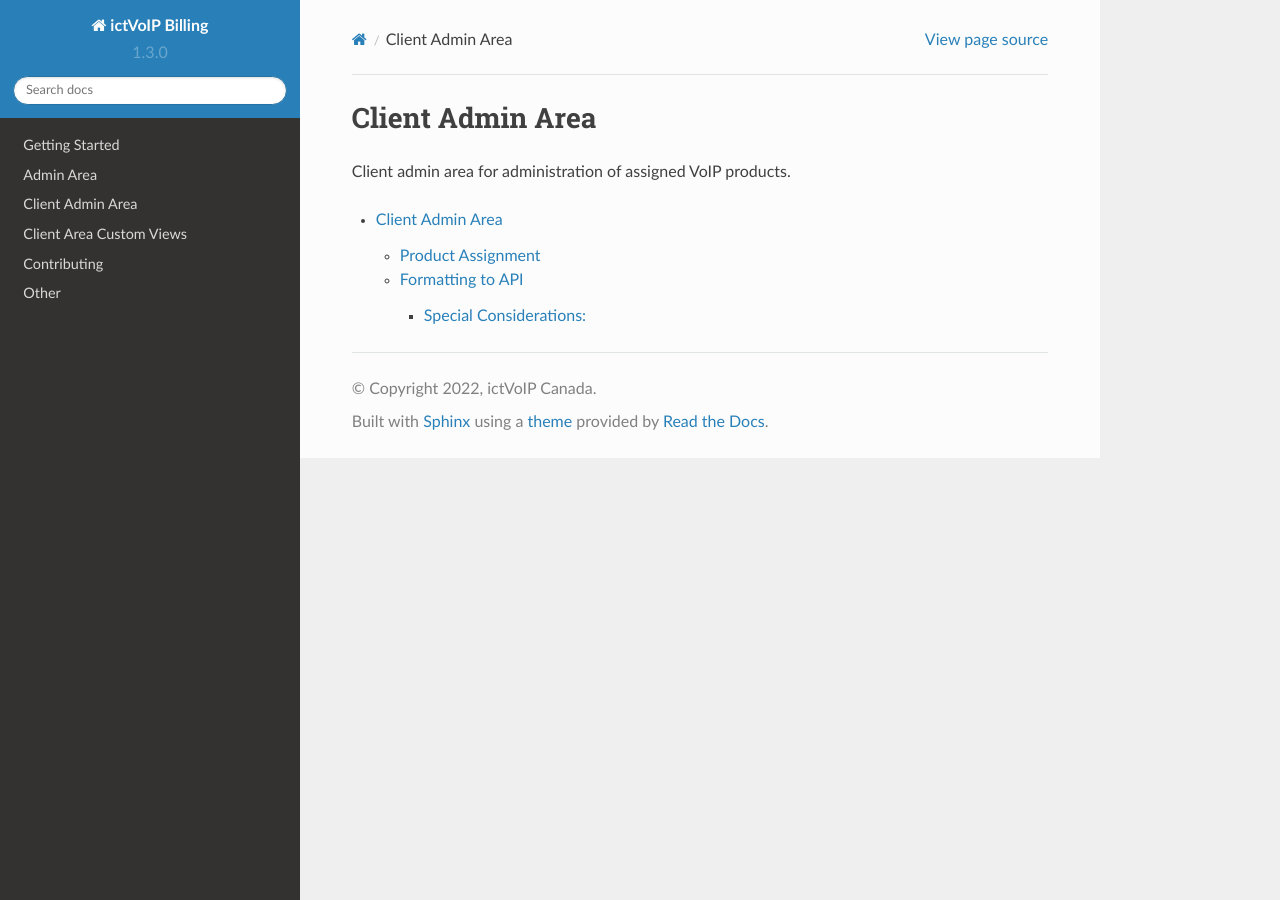
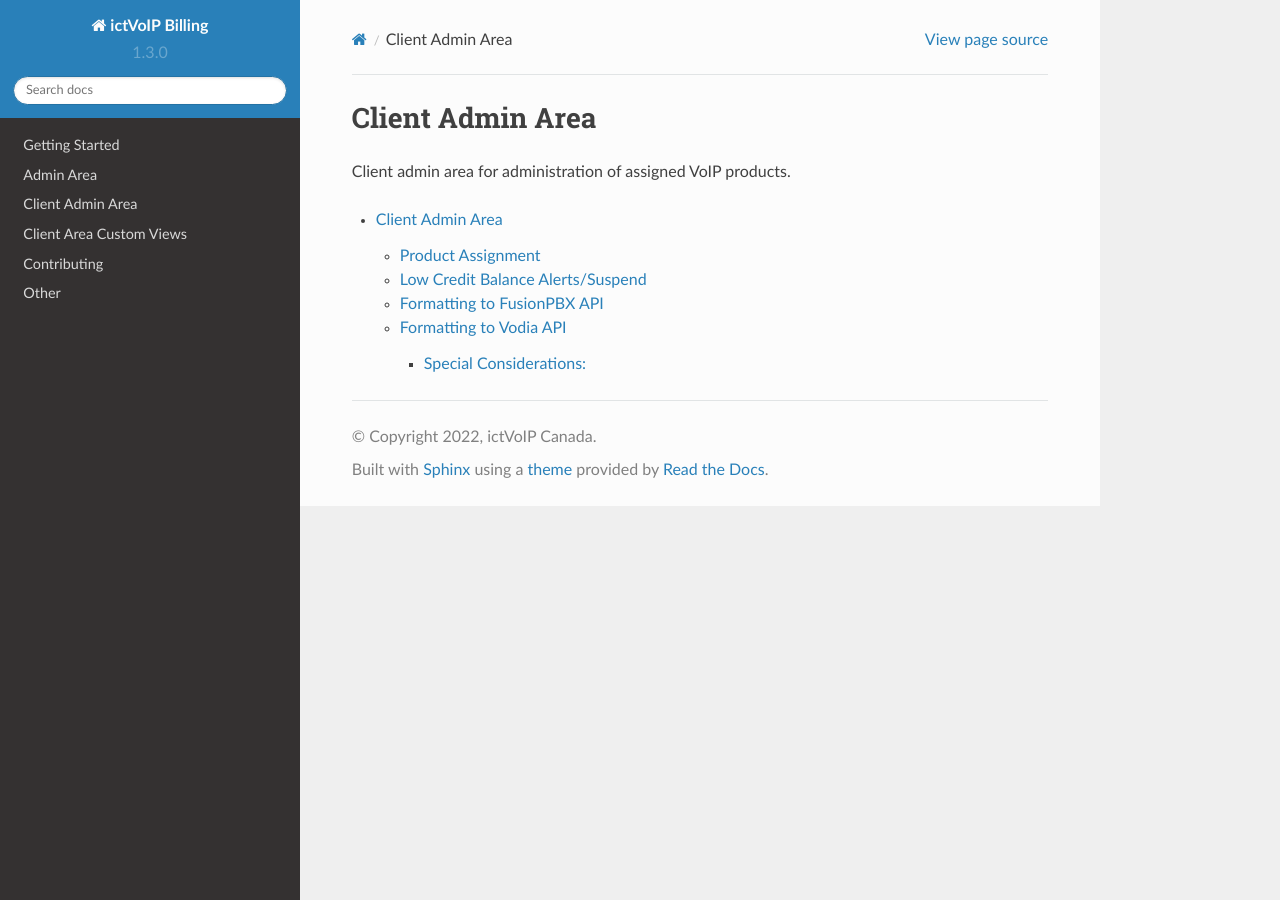
Before and after one commit to ictvoip/ictvoip-docs, a Sphinx documentation site: the page built from docs/source/clientadmin.rst, in a window 1280 px wide. Built offline with Sphinx 7.4.7 and the Read the Docs theme 2.0.0, drawn with Linux system fonts in a browser that asks for light colours; pages that are not in the unit, such as notebooks, are missing from menus.

Commit message:
Update clientadmin.rst

```diff
--- a/docs/source/clientadmin/clientadmin.rst
+++ b/docs/source/clientadmin/clientadmin.rst
@@ -18,8 +18,47 @@ Administration of server modules and billing would be setup with client products
 |
 
 
-Formatting to API
-*******************
+Low Credit Balance Alerts/Suspend
+**********************************
+
+Low Credit Balance Thresholds are set within the Client Profile. When a low balance threshold has been set this will allow for a couple of automation events.
+
+|
+
+ .. image:: ../_static/images/clientadmin/client_profile_lowbal.png
+        :scale: 50%
+        :align: center
+        :alt: Adding a new Provider or PBX
+
+|
+
+
+1) When the credit balance falls below the set threshold an alert email is sent during the Daily Autobill CRON
+
+|
+
+ .. image:: ../_static/images/clientadmin/client_profile_lowbal.png
+        :scale: 50%
+        :align: center
+        :alt: Adding a new Provider or PBX
+
+|
+
+
+2) When the credit balance is zero and a possible balance owing then Autosuspend CRON will suspend all calls. Once a top up of the account has been provided and the account has a positive credit balance then the AutoSuspend CRON will un-suspend the account.  This process is done by triggering the PBX/Switch to either disable the Gateway/Trunk or API to Providers suspend function.
+
+|
+
+ .. image:: ../_static/images/clientadmin/client_profile_lowbal.png
+        :scale: 50%
+        :align: center
+        :alt: Adding a new Provider or PBX
+
+|
+
+
+Formatting to FusionPBX API
+*****************************
 
 Once your VoIP product has been assigned there are fields which must follow the following formats.
 
@@ -49,6 +88,13 @@ Once your VoIP product has been assigned there are fields which must follow the
 |
  4) Save and then test your API connectivity to your FusionPBX account by then going to the Client's account view.
 
+
+Formatting to Vodia API
+***************************
+
+
+
+
 Special Considerations:
 #########################
 
```
